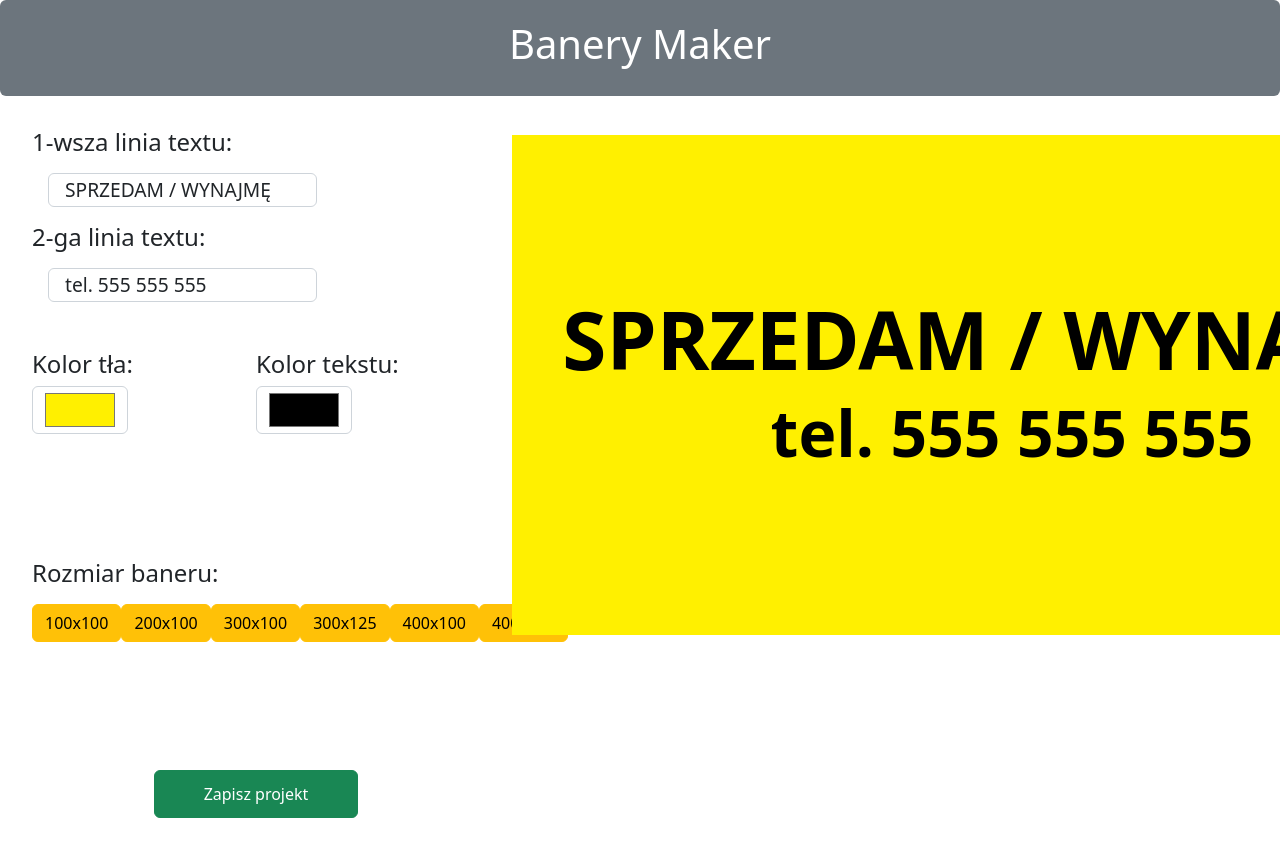
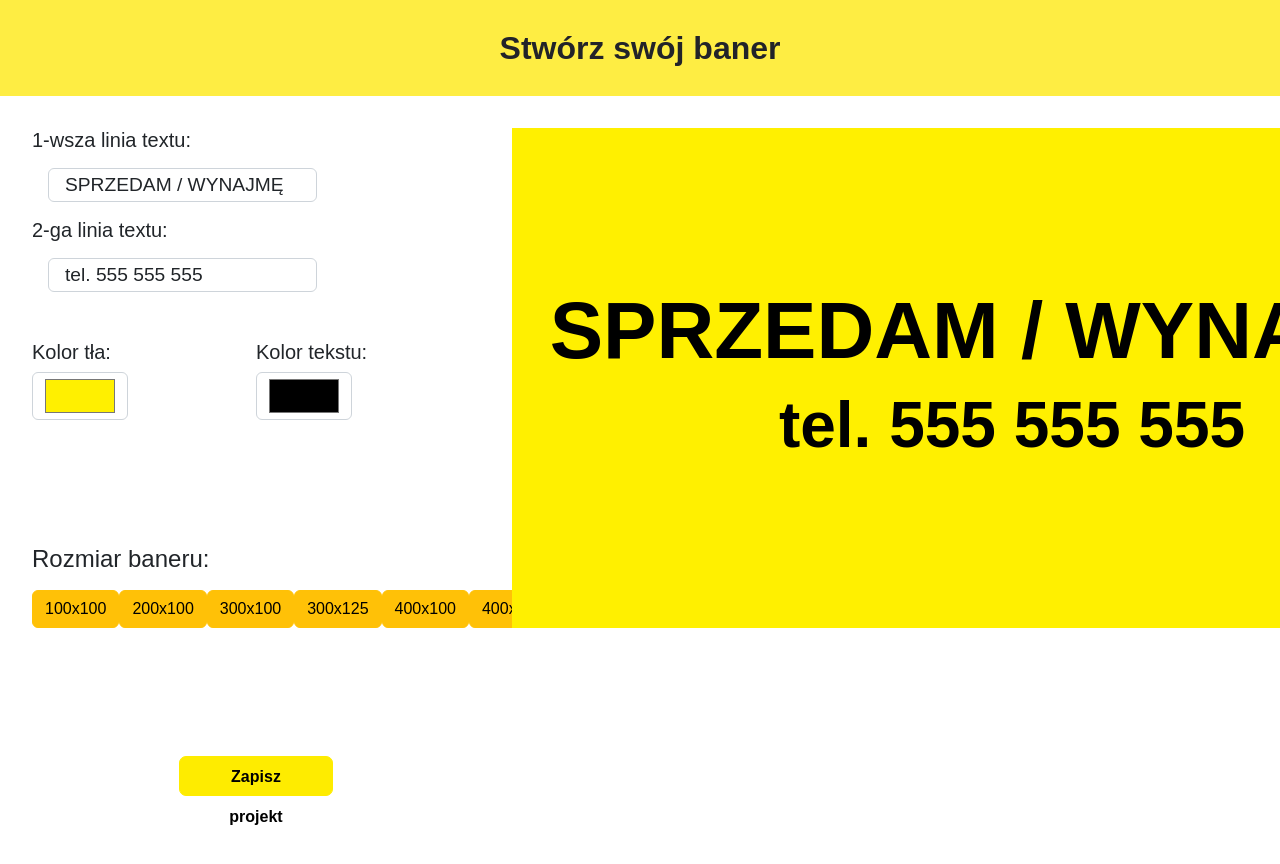
Before and after one commit to michalzareba0001/baneryMaker, a website: page index.html in a window 1280 px wide. Shown: the top 864 px of the page. Drawn offline with nearby package versions, Linux system fonts and the light colour scheme.

Commit message:
more css

```diff
--- a/banery.scss
+++ b/banery.scss
@@ -2,10 +2,12 @@
     margin: 0%;
     padding: 0%;
     box-sizing: border-box;
+    font-family: 'Lexend Deca', sans-serif;
 }
 
 header {
-    background-color: rgb(200, 0, 0);
+    background-color: #feed43 !important;
+    color: #222329;
     min-height: 6rem;
     display: flex !important;
     justify-content: center !important;
@@ -14,6 +16,12 @@ header {
     position: absolute;
     width: 100%;
     top: 0;
+
+    h1 {
+        font-size: 2rem;
+        font-weight: 600;
+        margin: 1rem;
+    }
 }
 
 main {
@@ -143,17 +151,45 @@ main {
     margin-bottom: 3rem;
 
     .zapisz {
+        border: 1px solid #feec00;
+        background: #feec00;
+        color: #000;
         margin-top: 6rem;
-        width: 40%;
+        width: 30%;
         height: 3rem;
+        font-weight: 600;
+        height: 40px;
+        line-height: 40px;
+        padding: 0 30px;
+        border-radius: 7px;
+    }
+
+    .zapisz:hover {
+        background: #000 !important;
+        color: #ffffff !important;
+        cursor: pointer;
     }
 }
 
+.bm_button{
+    border: 1px solid #feec00;
+    background: #feec00;
+    color: #000;
+    border-radius: 7px;
+    font-weight: 600;
+}
+
+.bm_button:hover{
+    background: #000 !important;
+    color: #ffffff !important;
+    cursor: pointer;
+}
 
 //tablet
 @media screen and (max-width: 1250px) {
     #main {
         padding: 0;
+
         .baner {
             grid-template-columns: 1fr;
 
@@ -190,10 +226,10 @@ main {
                 grid-row-start: 1;
                 grid-row-end: 2;
 
-                .baner_size{
+                .baner_size {
                     flex-direction: column;
 
-                    button{
+                    button {
                         margin-bottom: 1rem;
                         min-width: 50%;
                     }
--- a/index.html
+++ b/index.html
@@ -12,43 +12,43 @@
     <script src="https://ajax.googleapis.com/ajax/libs/angularjs/1.6.9/angular.min.js"></script>
 
 
-    <title>Banery Maker</title>
+    <title>Zrób baner</title>
 </head>
 
 <body>
     <script src="banery.js"></script>
 
-    <header class="badge text-bg-secondary">
-        <h1>Banery Maker</h1>
+    <header>
+        <h1>Stwórz swój baner</h1>
     </header>
     <main id="main" ng-app="" ng-init="text1='SPRZEDAM / WYNAJMĘ'">
         <div class="baner" ng-init="text2='tel. 555 555 555'">
 
             <div class="baner_form">
                 <form name="banerInput" ng-init="bgColor='#fff000'; textColor='#000000'">
-                    <h4 class="form-label">1-wsza linia textu: </h4><input type="text" id="baner_text_i1"
+                    <h5 class="form-label">1-wsza linia textu: </h5><input type="text" id="baner_text_i1"
                         class="form-control" ng-model="text1">
-                    <h4 class="form-label">2-ga linia textu: </h4><input type="text" id="baner_text_i2"
+                    <h5 class="form-label">2-ga linia textu: </h5><input type="text" id="baner_text_i2"
                         class="form-control" ng-model="text2">
                     <div class="colors">
-                        <h4 class="form-label tlo_opis">Kolor tła:</h4> <input type="color" id="baner_color"
+                        <h5 class="form-label tlo_opis">Kolor tła:</h5><input type="color" id="baner_color"
                             class="form-control" ng-model="bgColor">
-                        <h4 class="form-label text_opis">Kolor tekstu:</h4> <input type="color" id="text_color"
+                        <h5 class="form-label text_opis">Kolor tekstu:</h5><input type="color" id="text_color"
                             class="form-control" ng-model="textColor"><br />
                     </div>
                     <h4 class="form-label rozmiar_opis">Rozmiar baneru:</h4>
                     <div class="baner_size">
-                        <button id="100x100" class="btn btn-warning"
+                        <button id="100x100" class="btn btn-warning bm_button"
                             onclick="changeBanerSize(500, 500)">100x100</button>
-                        <button id="200x100" class="btn btn-warning"
+                        <button id="200x100" class="btn btn-warning bm_button"
                             onclick="changeBanerSize(1000, 500)">200x100</button>
-                        <button id="300x100" class="btn btn-warning"
+                        <button id="300x100" class="btn btn-warning bm_button"
                             onclick="changeBanerSize(1000, 333)">300x100</button>
-                        <button id="300x125" class="btn btn-warning"
+                        <button id="300x125" class="btn btn-warning bm_button"
                             onclick="changeBanerSize(1000, 416)">300x125</button>
-                        <button id="400x100" class="btn btn-warning"
+                        <button id="400x100" class="btn btn-warning bm_button"
                             onclick="changeBanerSize(1000, 250)">400x100</button>
-                        <button id="400x150" class="btn btn-warning"
+                        <button id="400x150" class="btn btn-warning bm_button"
                             onclick="changeBanerSize(1000, 375)">400x150</button>
                     </div>
                 </form>
```
Also changed, not shown: banery.css, 1 other file.
